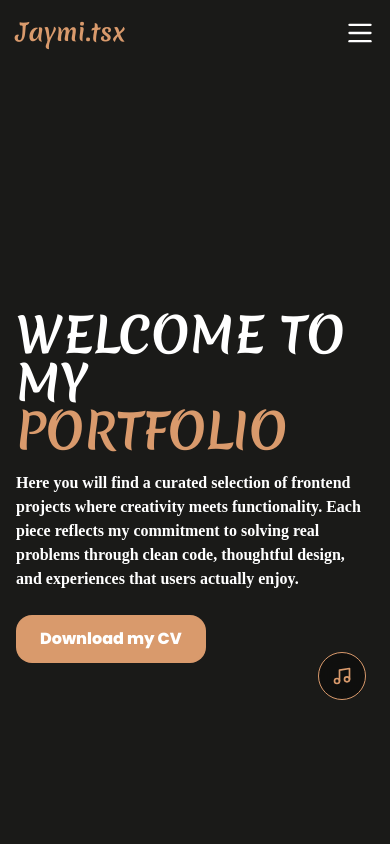
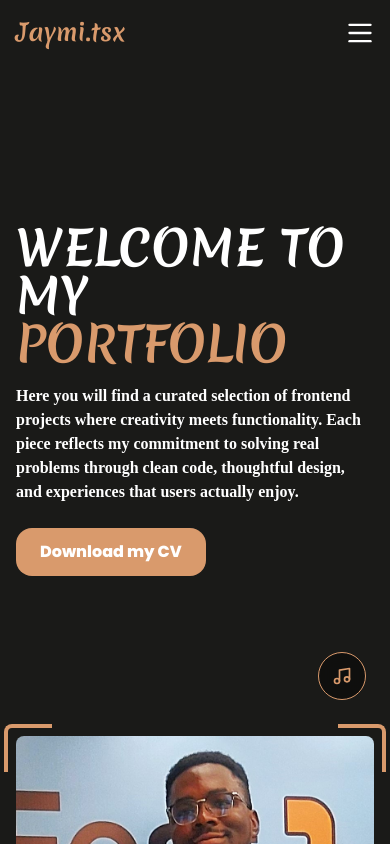
Before and after one commit to Jaymi-01/portfolio-3.0.1, a React (Vite) app: page / in a window 390 px wide. Shown: the top 844 px of the page. Built offline with nearby package versions, Linux system fonts and the light colour scheme; a web font is replaced by a local one.

Commit message:
fix: adjust mobile layout spacing and add GSAP magnetic button

```diff
--- a/src/components/Home.tsx
+++ b/src/components/Home.tsx
@@ -1,8 +1,43 @@
 import { motion } from 'framer-motion';
+import { useRef, useEffect } from 'react';
+import gsap from 'gsap';
 
 const Home = () => {
+  const buttonRef = useRef<HTMLAnchorElement>(null);
+
+  useEffect(() => {
+    const button = buttonRef.current;
+    if (!button) return;
+
+    const xTo = gsap.quickTo(button, "x", { duration: 1, ease: "elastic.out(1, 0.3)" });
+    const yTo = gsap.quickTo(button, "y", { duration: 1, ease: "elastic.out(1, 0.3)" });
+
+    const handleMouseMove = (e: MouseEvent) => {
+      const { clientX, clientY } = e;
+      const { height, width, left, top } = button.getBoundingClientRect();
+      const x = clientX - (left + width / 2);
+      const y = clientY - (top + height / 2);
+
+      xTo(x * 0.3);
+      yTo(y * 0.3);
+    };
+
+    const handleMouseLeave = () => {
+      xTo(0);
+      yTo(0);
+    };
+
+    button.addEventListener("mousemove", handleMouseMove);
+    button.addEventListener("mouseleave", handleMouseLeave);
+
+    return () => {
+      button.removeEventListener("mousemove", handleMouseMove);
+      button.removeEventListener("mouseleave", handleMouseLeave);
+    };
+  }, []);
+
   return (
-    <section id="home" className="min-h-screen flex items-center">
+    <section id="home" className="min-h-[70vh] md:min-h-screen flex items-center pt-20 md:pt-0">
       <div className="container mx-auto px-4 md:px-0">
         <div className="flex flex-col items-start max-w-4xl">
           <motion.h1
@@ -34,18 +69,19 @@ const Home = () => {
           >
             Here you will find a curated selection of frontend projects where creativity meets functionality. Each piece reflects my commitment to solving real problems through clean code, thoughtful design, and experiences that users actually enjoy.
           </motion.p>
+          <div className="relative inline-block"> {/* Wrapper for isolation */}
             <motion.a
+              ref={buttonRef}
               href="/Joel-Miller-Resume.pdf"
               download
-            className="bg-primary hover:bg-orange-600 text-white font-extrabold py-3 px-6 rounded-2xl transition-colors duration-300"
+              className="inline-block bg-primary hover:bg-orange-600 text-white font-extrabold py-3 px-6 rounded-2xl transition-colors duration-300"
               initial={{ opacity: 0, x: -100 }}
               animate={{ opacity: 1, x: 0 }}
               transition={{ duration: 0.8, delay: 0.8, ease: "easeOut" }}
-            whileHover={{ scale: 1.1 }}
-            whileTap={{ scale: 0.9 }}
             >
               Download my CV
             </motion.a>
+          </div>
         </div>
       </div>
     </section>
```
Lines whose indentation alone changed are shown as unchanged.
